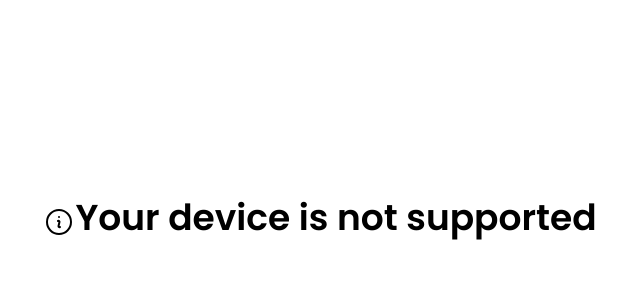
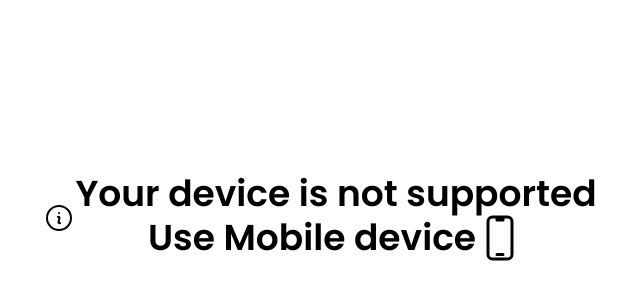
Before and after one commit to pouani/UX-Integration, a plain HTML site: page index.html in a window 1280 px wide. Shown: the part 182-482 px from the top of the page, without its empty margins (320-960 px from the left). Drawn offline with nearby package versions, Linux system fonts and the light colour scheme.

Commit message:
update error message

```diff
--- a/index.html
+++ b/index.html
@@ -14,10 +14,18 @@
 </head>
 <body>
     <div class="hidden md:flex h-screen items-center justify-center">
-        <svg xmlns="http://www.w3.org/2000/svg" fill="none" viewBox="0 0 24 24" stroke-width="1.5" stroke="currentColor" class="w-8 h-8 mt-2">
+        <svg xmlns="http://www.w3.org/2000/svg" fill="none" viewBox="0 0 24 24" stroke-width="1.5" stroke="currentColor" class="w-8 h-8">
             <path stroke-linecap="round" stroke-linejoin="round" d="M11.25 11.25l.041-.02a.75.75 0 011.063.852l-.708 2.836a.75.75 0 001.063.853l.041-.021M21 12a9 9 0 11-18 0 9 9 0 0118 0zm-9-3.75h.008v.008H12V8.25z" />
           </svg>
-        <h2 class="text-4xl font-bold">Your device is not supported</h2>
+        <h2 class="text-4xl font-bold text-center">
+            <span>Your device is not supported</span> <br>
+            <span class="flex items-center justify-center">
+                Use Mobile device
+                <svg xmlns="http://www.w3.org/2000/svg" fill="none" viewBox="0 0 24 24" stroke-width="1.5" stroke="currentColor" class="w-12 h-12">
+                    <path stroke-linecap="round" stroke-linejoin="round" d="M10.5 1.5H8.25A2.25 2.25 0 006 3.75v16.5a2.25 2.25 0 002.25 2.25h7.5A2.25 2.25 0 0018 20.25V3.75a2.25 2.25 0 00-2.25-2.25H13.5m-3 0V3h3V1.5m-3 0h3m-3 18.75h3" />
+                </svg>
+            </span>
+        </h2>
     </div>
     <div class="container md:hidden">
         <header class="border-b px-2 py-4">
```
